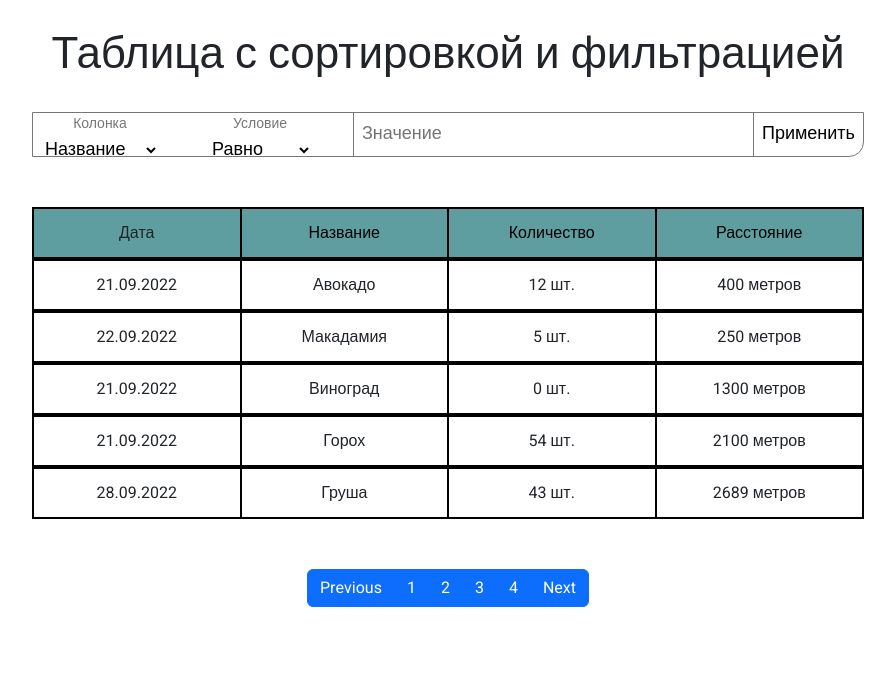
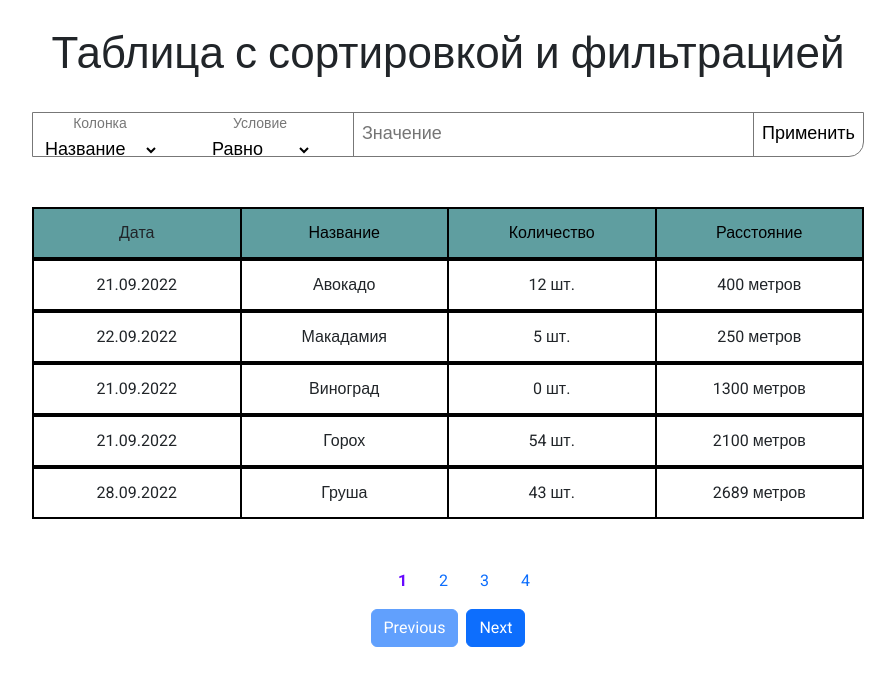
Before and after one commit to MarinaNat/sorting, a React (Create React App) app: page / in a window 1280 px wide. Shown: the top 686 px of the page, without its empty margins (192-1087 px from the left). Built offline with nearby package versions, Linux system fonts and the light colour scheme.

Commit message:
поправила пагинаци

```diff
--- a/package.json
+++ b/package.json
@@ -7,6 +7,7 @@
     "@testing-library/jest-dom": "^5.16.5",
     "@testing-library/react": "^13.4.0",
     "@testing-library/user-event": "^13.5.0",
+    "axios": "^0.27.2",
     "bootstrap": "^5.2.1",
     "boxicons": "^2.1.4",
     "react": "^18.2.0",
--- a/public/index.html
+++ b/public/index.html
@@ -28,9 +28,9 @@
 
   <link href="https://cdn.jsdelivr.net/npm/bootstrap@5.2.1/dist/css/bootstrap.min.css" rel="stylesheet"
     integrity="sha384-iYQeCzEYFbKjA/T2uDLTpkwGzCiq6soy8tYaI1GyVh/UjpbCx/TYkiZhlZB6+fzT" crossorigin="anonymous">
-  <script src="https://cdn.jsdelivr.net/npm/bootstrap@5.2.1/dist/js/bootstrap.bundle.min.js"
+  <!-- <script src="https://cdn.jsdelivr.net/npm/bootstrap@5.2.1/dist/js/bootstrap.bundle.min.js"
     integrity="sha384-u1OknCvxWvY5kfmNBILK2hRnQC3Pr17a+RTT6rIHI7NnikvbZlHgTPOOmMi466C8"
-    crossorigin="anonymous"></script>
+    crossorigin="anonymous"></script> -->
 </head>
 
 <body>
--- a/src/App.js
+++ b/src/App.js
@@ -1,50 +1,51 @@
-import { useEffect, useState } from 'react';
+import React, { useEffect, useState } from 'react';
 import './App.scss';
 import Tabl from './components/elements/Tabl/Tabl';
 import Loader from './Loader/Loader';
 import { items } from './components/const/items';
-import Poginator from './components/elements/Paginator/Poginator';
+// import Poginator from './components/elements/Paginator/Poginator';
 import { Route, Routes } from 'react-router-dom';
+import Poginator2 from './components/elements/Paginator/Poginator2';
 
 
 function App() {
   const [fieldTarget, setFieldTarget] = useState('');
   const [fieldQuery, setFieldQuery] = useState('');
   const [searchValue, setsearchValue] = useState('');
-  const [contactData, setContactData] = useState(items);
-  const [isLoading, setIsLoading] = useState(true);
+  const [contactData, setContactData] = useState(items); //данные
+  const [isLoading, setIsLoading] = useState(true); //стейт загрузки
   const [directionSort, setDirectionSort] = useState(true);
-  const [totalCountRow, setTotalCountRow] = useState(0) //количество строк
-  const [totalCountPage, setTotalCountPage] = useState(0) //количество страниц
-  const limitCountPage = 5; //лимит строк на странице
-  const [isLoaded, setIsLoaded] = useState(false);
-  const [currentPageNumber, setCurrentPageNumber] = useState('');
-  const [buttonNextDisabled, setButtonNextDisabled] = useState('');//для добавления класса disable кнопке next
-  const [buttonPreviousDisabled, setButtonPreviousDisabled] = useState('');//для добавления класса disable кнопке disabled
+  // const [totalCountRow, setTotalCountRow] = useState(0) //количество строк
+  // const [totalCountPage, setTotalCountPage] = useState(0) //количество страниц
+  // const limitCountPage = 5; //лимит строк на странице
+  // const [isLoaded, setIsLoaded] = useState(false);
+  // const [currentPageNumber, setCurrentPageNumber] = useState('');
+  // const [buttonNextDisabled, setButtonNextDisabled] = useState('');//для добавления класса disable кнопке next
+  // const [buttonPreviousDisabled, setButtonPreviousDisabled] = useState('');//для добавления класса disable кнопке disabled
   // const [currentPageActive, setCurrentPageActive] = useState('');//для добавления класса active кнопке
   const [searchText, setSearchText] = useState({ text: '', target: '', query: '' });//для поиска
+  const [currentPage, setCurrentPage] = useState(1) //текущая страница
+  const [limitCountPage] = useState(5); //лимит строк на странице
 
   //загрузка данных
   useEffect(() => {
     // axios.get(baseUrl).then((res) => {
     // setContactData(res.data)
+
+    // setIsLoaded(true)
+    setContactData(items)
     setIsLoading(false)
-    setIsLoaded(true)
-
     // })
   }, [])
 
-  const currentPage = (pg) => {
-    console.log('pg', pg)
-    setCurrentPageNumber(pg);
-    setButtonNextDisabled('')
-    setButtonPreviousDisabled('')
-    // setCurrentPageActive('active')
-  }
 
 
   const onSearchSend = (text, target, query) => {
-    setSearchText({ text: text, target: target, query: query });
+    setSearchText({
+      text: text,
+      target: target,
+      query: query
+    });
     console.log('text, target, query', text, target, query);
 
   }
@@ -81,26 +82,47 @@ function App() {
   const filtredData = getFiltredData()
   console.log('filtredData', filtredData)
 
-  const lastBlockRow = currentPageNumber * limitCountPage;
-  const firstBlockRow = lastBlockRow - limitCountPage;
-  const currentBlockRows = filtredData.slice(firstBlockRow, lastBlockRow);
 
-  useEffect(() => {
-    if (!isLoaded) {
-      return
-    }
+  // // пагинация
+  // const currentPage = (pg) => {
+  //   console.log('pg', pg)
+  //   setCurrentPageNumber(pg);
+  //   setButtonNextDisabled('')
+  //   setButtonPreviousDisabled('')
+  //   // setCurrentPageActive('active')
+  // }
+  const lastBlockRow = currentPage * limitCountPage; //индекс последней страницы
+  const firstBlockRow = lastBlockRow - limitCountPage; //индекс первой страницы
+  const currentRow = filtredData.slice(firstBlockRow, lastBlockRow)
 
-    setTotalCountRow(contactData.length)
-    const getTotalCountPage = totalCountRow / limitCountPage
-    setTotalCountPage(getTotalCountPage)
-    currentPage(1)
-  }, [isLoaded, setTotalCountRow, contactData.length, setTotalCountPage, totalCountRow])
+  const paginate = pageNamber => setCurrentPage(pageNamber)
+
+  const nextPage = () => {
+    setCurrentPage(prev => prev + 1)
+  }
+
+  const prevPage = () => {
+    setCurrentPage(prev => prev - 1)
+  }
+  // const lastBlockRow = currentPageNumber * limitCountPage; //индекс последней страницы
+  // const firstBlockRow = lastBlockRow - limitCountPage; //индекс первой страницы
+  // const currentBlockRows = filtredData.slice(firstBlockRow, lastBlockRow);
+
+  // useEffect(() => {
+  //   if (!isLoaded) {
+  //     return
+  //   }
+  //   setTotalCountRow(contactData.length)
+  //   const getTotalCountPage = Math.ceil(totalCountRow / limitCountPage)
+  //   setTotalCountPage(getTotalCountPage)
+  //   currentPage(1)
+  // }, [isLoaded, setTotalCountRow, contactData.length, setTotalCountPage, totalCountRow])
 
 
-  let pages = []
-  for (let i = 0; i <= totalCountPage; i++) {
-    pages.push(i + 1)
-  }
+  // let pages = []
+  // for (let i = 1; i <= totalCountPage; i++) {
+  //   pages.push(i)
+  // }
 
   //сортировка страниц
   const sortData = (field) => {
@@ -118,25 +140,25 @@ function App() {
     setContactData(sortData)
     setDirectionSort(!directionSort)
   }
-  //функция добавления класса disable кнопке next
-  const onNextClick = () => {
-    if (currentPageNumber > totalCountPage) {
-      setButtonNextDisabled('disabled')
-      return
-    }
-    setButtonPreviousDisabled('')
-    setCurrentPageNumber(currentPageNumber + 1)
-  }
+  // //функция добавления класса disable кнопке next
+  // const onNextClick = () => {
+  //   if (currentPageNumber > totalCountPage) {
+  //     setButtonNextDisabled('disabled')
+  //     return
+  //   }
+  //   setButtonPreviousDisabled('')
+  //   setCurrentPageNumber(currentPageNumber + 1)
+  // }
 
-  //функция добавления класса disable кнопке Previous
-  const onPreviousClick = () => {
-    if (currentPageNumber <= 1) {
-      setButtonPreviousDisabled('disabled')
-      return
-    }
-    setButtonNextDisabled('')
-    setCurrentPageNumber(currentPageNumber - 1)
-  }
+  // //функция добавления класса disable кнопке Previous
+  // const onPreviousClick = () => {
+  //   if (currentPageNumber <= 1) {
+  //     setButtonPreviousDisabled('disabled')
+  //     return
+  //   }
+  //   setButtonNextDisabled('')
+  //   setCurrentPageNumber(currentPageNumber - 1)
+  // }
 
 
 
@@ -149,21 +171,17 @@ function App() {
             <Route
               path='*'
               element={<Tabl
-                fieldTarget={fieldTarget}
-                setFieldTarget={setFieldTarget}
                 sortData={sortData}
-                contactData={currentBlockRows}
+                // contactData={currentBlockRows}
+                contactData={currentRow}
                 directionSort={directionSort}
                 onSearchSend={onSearchSend}
-                fieldQuery={fieldQuery}
-                setFieldQuery={setFieldQuery}
-                searchValue={searchValue}
-                setsearchValue={setsearchValue}
+                isLoading={isLoading}
               />}>
             </Route>
           </Routes>
 
-          <Poginator
+          {/* <Poginator
             pages={pages}
             currentPage={currentPage}
             onPreviousClick={onPreviousClick}
@@ -172,6 +190,16 @@ function App() {
             buttonPreviousDisabled={buttonPreviousDisabled}
             // currentPageActive={currentPageActive}
             currentPageNumber={currentPageNumber}
+            totalCountPage={filtredData.length}
+            limitCountPage={limitCountPage}
+          /> */}
+          <Poginator2
+            limitCountPage={limitCountPage}
+            tottalCount={filtredData.length}
+            paginate={paginate}
+            nextPage={nextPage}
+            prevPage={prevPage}
+            currentPage={currentPage}
           />
         </div>
       }
--- a/src/components/elements/Paginator/Poginator.jsx
+++ b/src/components/elements/Paginator/Poginator.jsx
@@ -1,6 +1,6 @@
 import React from 'react'
 import { NavLink } from 'react-router-dom';
-import styles from './Poginator.module.scss';
+import styles from './Poginator2.module.scss';
 // import { NavLink } from 'react-router-dom';
 
 const Poginator = ({
@@ -11,21 +11,29 @@ const Poginator = ({
 	buttonNextDisabled,
 	buttonPreviousDisabled,
 	currentPageActive,
-	currentPageNumber
+	currentPageNumber,
+	totalCountPage,
+	limitCountPage
 }) => {
+	const pageNambers = []
+
+	for (let i = 1; i <= Math.ceil(totalCountPage / limitCountPage); i++) {
+		pageNambers.push(i)
+	}
+
 
 	return (
 		<div className={styles.poginator}>
-			<nav aria-label="...">
+			{/* <nav aria-label="..."> */}
 			<ul className="pagination">
-					<li className={`page-item ${buttonPreviousDisabled}`}>
+				<li className={`${buttonPreviousDisabled}`}>
 					<NavLink className="page-link" to="#" tabIndex="-1" onClick={(e) => {
 						e.preventDefault()
 						onPreviousClick()
 					}}>Previous</NavLink>
 				</li>
 				{
-						pages.map(p => {
+					pageNambers.map(p => {
 						return (
 							<li className={`page-item ${currentPageNumber === p ? 'active' : ''}`} key={p} >
 								<NavLink className="page-link" to={p} onClick={(e) => {
@@ -46,7 +54,7 @@ const Poginator = ({
 					}}>Next</NavLink>
 				</li>
 			</ul>
-			</nav >
+			{/* </nav > */}
 		</div>
 	)
 }
--- a/src/components/elements/Paginator/Poginator.module.scss
+++ /dev/null
@@ -1,11 +0,0 @@
-.poginator {
-	display: flex;
-	// align-items: center;
-	justify-content: center;
-	// 	:global .page-link.active {
-	// 		background-color: transparent;
-	// 	}
-	// 	:global .page-item.active {
-	// 		background-color: var(--bs-pagination-active-bg);
-	// 	}
-}
--- /dev/null
+++ b/src/components/elements/Paginator/Poginator2.jsx
@@ -0,0 +1,28 @@
+import styles from './Poginator2.module.scss';
+
+const Poginator2 = ({ limitCountPage, tottalCount, paginate, nextPage, prevPage, currentPage }) => {
+	const pageNambers = []
+
+	for (let i = 1; i <= Math.ceil(tottalCount / limitCountPage); i++) {
+		pageNambers.push(i)
+	}
+
+	console.log('currentPage)', currentPage)
+	return (
+		<div>
+			<ul className={styles.poginator}>
+				{
+					pageNambers.map(namber => (
+						<li className={styles.poginator__item} key={namber}>
+							<a href="!#" className={`${styles.poginator__link} ${(currentPage === namber) ? `${styles.poginator__link_active}` : ''}`} onClick={() => paginate(namber)}>{namber}</a>
+						</li>
+					))
+				}
+			</ul>
+			<button className={`btn btn-primary ${(currentPage <= 1) ? 'disabled' : ''}`} onClick={prevPage}>Previous</button>
+			<button className={`btn btn-primary ms-2 ${(currentPage >= Math.ceil(tottalCount / limitCountPage)) ? 'disabled' : ''}`} onClick={nextPage}>Next</button>
+		</div>
+	)
+}
+
+export default Poginator2
--- /dev/null
+++ b/src/components/elements/Paginator/Poginator2.module.scss
@@ -0,0 +1,19 @@
+.poginator {
+	display: flex;
+	justify-content: center;
+	&__list {
+		display: flex;
+		list-style-type: none;
+	}
+	&__link {
+		padding: 8px;
+		margin: 8px;
+		text-decoration: none;
+		cursor: pointer;
+		&_active {
+			font-weight: 700;
+			color: rgb(103, 8, 255);
+			text-decoration: solid;
+		}
+	}
+}
--- a/src/components/elements/Tabl/Tabl.module.scss
+++ b/src/components/elements/Tabl/Tabl.module.scss
@@ -28,6 +28,7 @@
 	}
 	&__button {
 		width: 100%;
+		height: 100%;
 		padding: 0;
 		margin: 0;
 		border: 0;
```
Also changed, not shown: src/components/elements/Tabl/Tabl.jsx (+5 -17 lines), 1 other file (tests, documents, lock files or other folders). Lines whose indentation alone changed are shown as unchanged.
